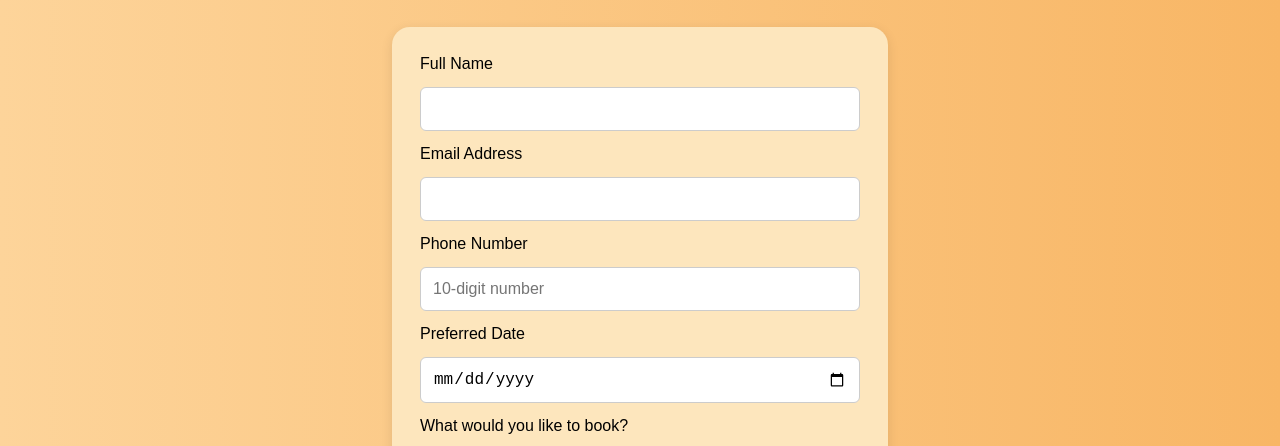
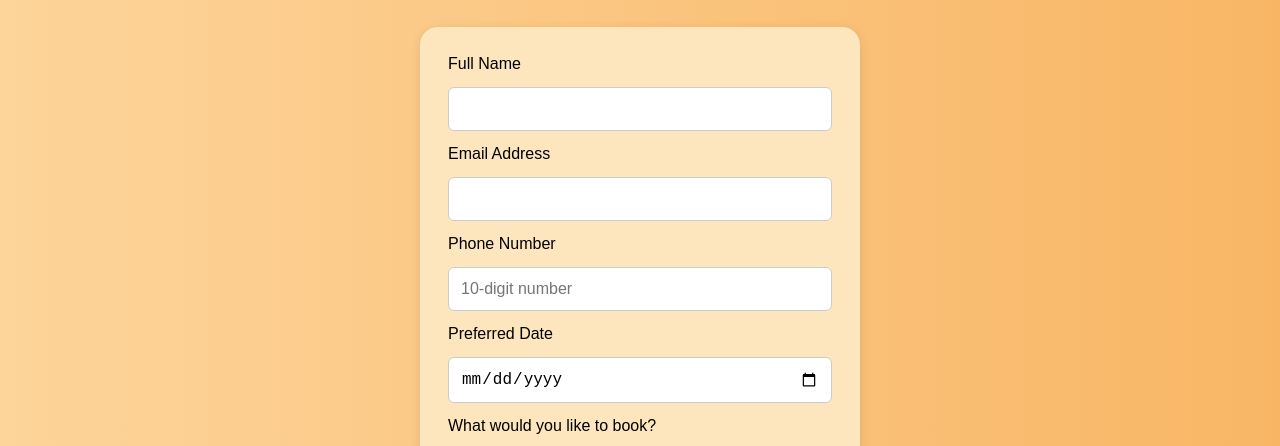
Before and after one commit to ZeuS0nTopXD/Shreesiddhi, a website: page public/appointment.html in a window 1280 px wide. Shown: the part 334-780 px from the top of the page. Drawn offline with Linux system fonts and the light colour scheme.

Commit message:
appoinment css changes

```diff
--- a/public/appointment.css
+++ b/public/appointment.css
@@ -2,13 +2,21 @@
 /* Shree Siddhi Ayur Wellness CSS */
 /* ============================= */
 
+html, body {
+    width: 100%;
+    margin: 0;
+    padding: 0;
+    overflow-x: hidden !important; /* FIX: white border issue */
+}
+
+* {
+    box-sizing: border-box; /* FIX: prevents accidental overflow */
+}
+
 body {
-    margin: 0;
     font-family: 'Poppins', sans-serif;
     background-color: #fffdf8;
     font-size: 1.25em; /* base text +25% */
-    padding: 0;
-    overflow-x: hidden;
 }
 
 /* HEADER */
@@ -56,6 +64,7 @@ body {
     background: #fdf2dd;
     display: flex;
     justify-content: center;
+    flex-wrap: wrap;
     padding: 15px 0;
 }
 .navbar a {
@@ -95,6 +104,7 @@ body {
     text-align: center;
     padding: 50px;
     background: linear-gradient(to right, #fdd49a, #f8b665);
+    width: 100%; /* FIX */
 }
 .appointment-section h2 {
     font-size: 32px;
@@ -112,6 +122,7 @@ body {
     border-radius: 18px;
     margin: 30px auto 0;
     box-shadow: 0 3px 12px rgba(0,0,0,0.1);
+    max-width: 95%; /* FIX for small screens */
 }
 .form-card form {
     display: flex;
@@ -129,7 +140,6 @@ input, textarea, select {
     font-size: 16px;
     border: 1px solid #ccc;
     border-radius: 6px;
-    box-sizing: border-box;
 }
 textarea {
     resize: none;
@@ -257,7 +267,7 @@ textarea {
 }
 
 /* ========================================= */
-/* ⭐ ONLY RESPONSIVENESS ADDED BELOW ⭐ */
+/* ⭐ RESPONSIVENESS ⭐ */
 /* ========================================= */
 
 /* Tablets */
```
